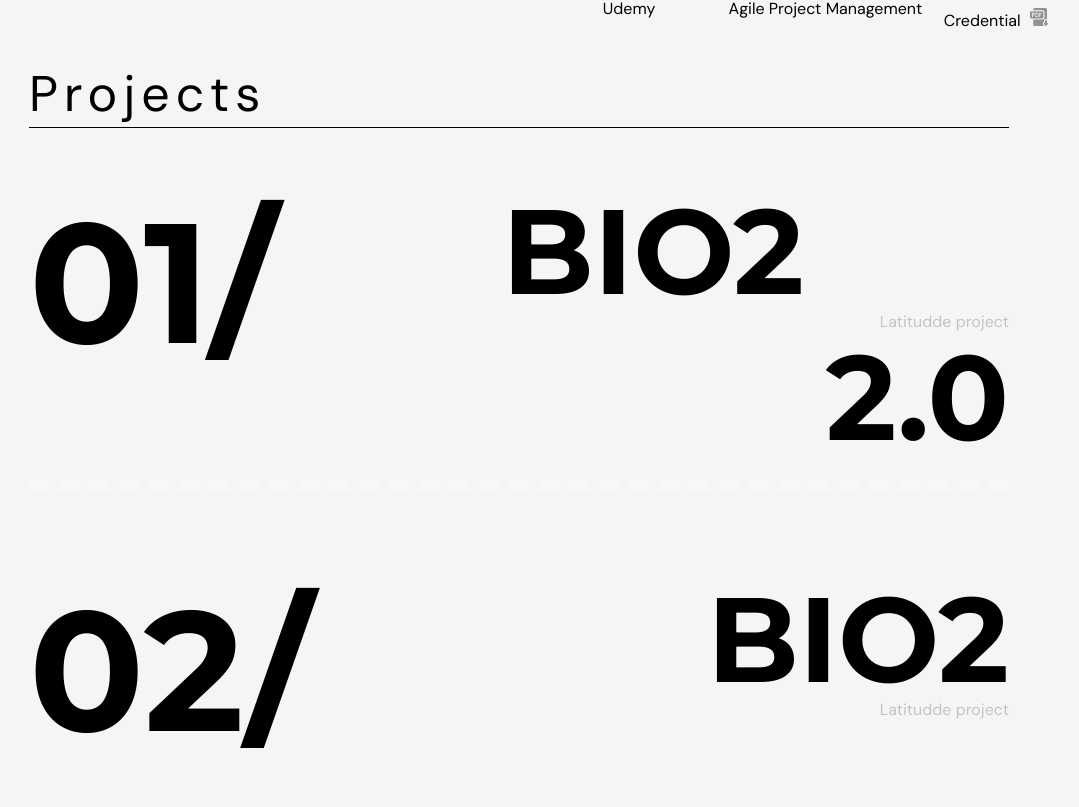
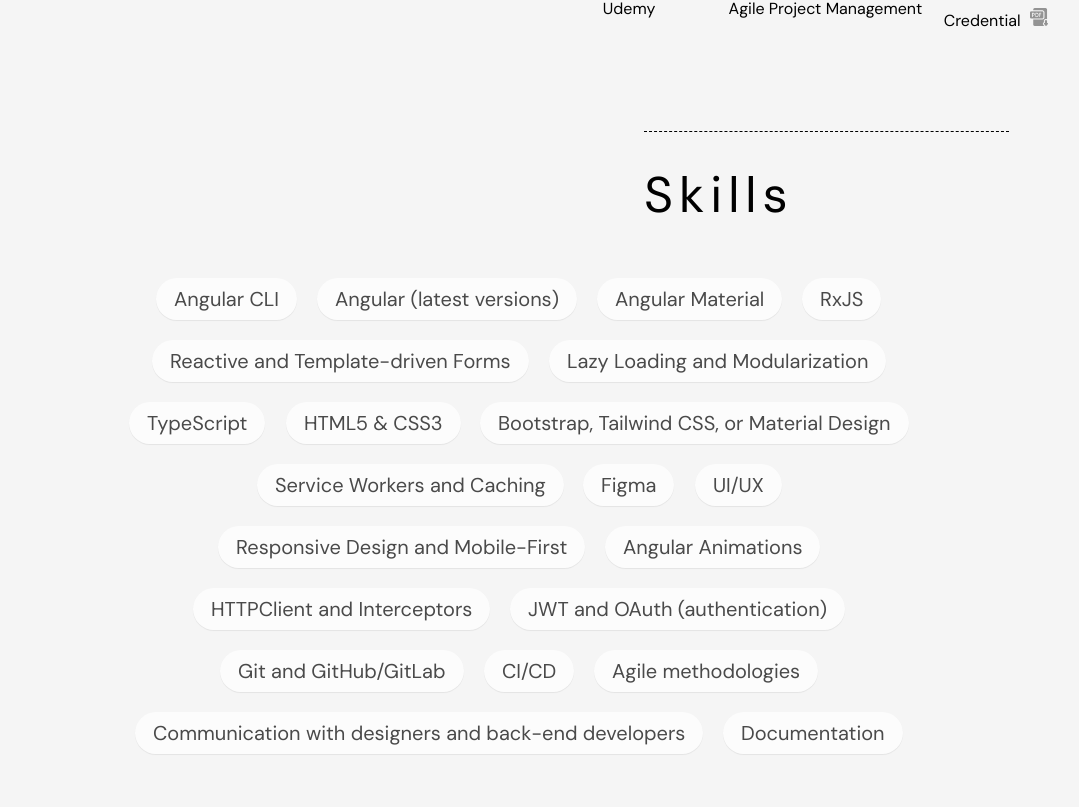
Before and after one commit to MOHRE1/AndreSantos_Portfolio, an Angular app: page / in a window 1280 px wide. Shown: the part 3593-4400 px from the top of the page, without its empty margins (121-1200 px from the left). Built offline with nearby package versions, Linux system fonts and the light colour scheme.

Commit message:
Skills component added / UI_UX update

```diff
--- a/src/app/Components/individual/individual.component.html
+++ b/src/app/Components/individual/individual.component.html
@@ -74,7 +74,7 @@ Continuously seeking opportunities to expand my knowledge, I stay updated with t
     </span>
   </div>
   <div class="right-side-2">
-    <div class="second-sector dmSans">
+    <div class="second-sector dmSans" style="padding-bottom: 70px">
       <span class="semi-tittle" style="font-size: 50px; letter-spacing: 6px;">
         Certifications
       </span>
--- /dev/null
+++ b/src/app/Components/skills/skills.component.css
@@ -0,0 +1,59 @@
+.skills-container {
+  padding: 50px 50px 150px 50px;
+  flex-wrap: wrap;
+  justify-content: center;
+  gap: 20px;
+}
+
+.left-divider{
+  width: 50%;
+}
+
+.title-skills{
+  width: 50%;
+  border-top: 1px dashed black;
+  display: flex;
+}
+
+.title-skills span{
+  font-size: 50px;
+  letter-spacing: 6px;
+  padding-top: 30px;
+  display: flex
+;
+}
+
+.bubble-skill {
+  padding: 8px 18px;
+  font-size: 20px;
+  background: white;
+  border-radius: 30px;
+  opacity: 0.7;
+  transition: all 0.5s ease-in-out;
+  box-shadow: 0 1px 1px rgba(0, 0, 0, 0.1);
+  transform: scale(1);
+  animation: pulse-animation 5s infinite ease-in-out;
+}
+
+.bubble-skill:hover {
+  opacity: 1;
+  letter-spacing: 2px;
+  font-weight: bold;
+  transform: scale(1.1);
+  box-shadow: 0 2px 2px rgba(0, 0, 0, 0.2);
+}
+
+@keyframes pulse-animation {
+  0% {
+    transform: scale(1);
+    opacity: 0.7;
+  }
+  50% {
+    transform: scale(1.05);
+    opacity: 0.85;
+  }
+  100% {
+    transform: scale(1);
+    opacity: 0.7;
+  }
+}
--- /dev/null
+++ b/src/app/Components/skills/skills.component.html
@@ -0,0 +1,11 @@
+<div class="flex-row" style="gap: 250px">
+  <div class="left-divider"></div>
+  <div class="d-flex dmSans title-skills">
+    <span>Skills</span>
+  </div>
+</div>
+<div class="d-flex skills-container">
+  <div *ngFor="let skill of skills" class="bubble-skill dmSans">
+    {{ skill }}
+  </div>
+</div>
--- /dev/null
+++ b/src/app/Components/skills/skills.component.ts
@@ -0,0 +1,35 @@
+import { Component } from '@angular/core';
+import {CommonModule} from '@angular/common';
+
+@Component({
+  selector: 'app-skills',
+  standalone: true,
+  imports: [CommonModule],
+  templateUrl: './skills.component.html',
+  styleUrl: './skills.component.css'
+})
+export class SkillsComponent {
+  skills: string[] = [
+    "Angular CLI",
+    "Angular (latest versions)",
+    "Angular Material",
+    "RxJS",
+    "Reactive and Template-driven Forms",
+    "Lazy Loading and Modularization",
+    "TypeScript",
+    "HTML5 & CSS3",
+    "Bootstrap, Tailwind CSS, or Material Design",
+    "Service Workers and Caching",
+    "Figma",
+    "UI/UX",
+    "Responsive Design and Mobile-First",
+    "Angular Animations",
+    "HTTPClient and Interceptors",
+    "JWT and OAuth (authentication)",
+    "Git and GitHub/GitLab",
+    "CI/CD",
+    "Agile methodologies",
+    "Communication with designers and back-end developers",
+    "Documentation"
+  ];
+}
--- a/src/app/app.component.html
+++ b/src/app/app.component.html
@@ -26,6 +26,7 @@
   <app-navbar></app-navbar>
   <app-center-page></app-center-page>
   <app-individual></app-individual>
+  <app-skills></app-skills>
   <app-projects></app-projects>
   <app-email></app-email>
 </div>
--- a/src/app/app.component.ts
+++ b/src/app/app.component.ts
@@ -16,6 +16,7 @@ import {ProjectsComponent} from './Components/projects/projects.component';
 import {EmailComponent} from './Components/email/email.component';
 import {SplashComponent} from './Components/splash/splash.component';
 import {CommonModule, NgIf} from '@angular/common';
+import {SkillsComponent} from './Components/skills/skills.component';
 
 @Component({
   selector: 'app-root',
@@ -28,7 +29,7 @@ import {CommonModule, NgIf} from '@angular/common';
     ProjectsComponent,
     EmailComponent,
     SplashComponent,
-    NgIf],
+    NgIf, SkillsComponent],
   templateUrl: './app.component.html',
   styleUrl: './app.component.css',
 })
```
Also changed, not shown: 1 other file (tests, documents, lock files or other folders).
